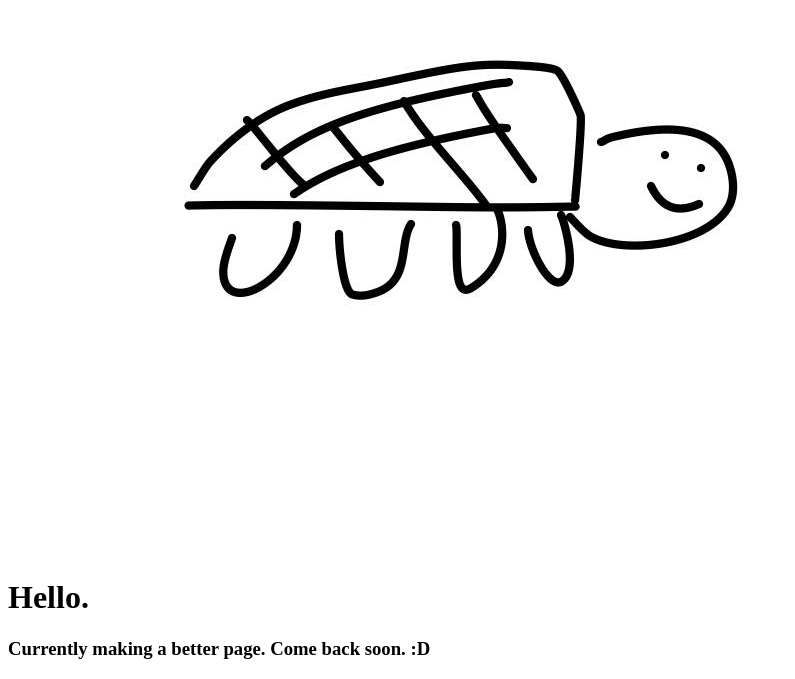
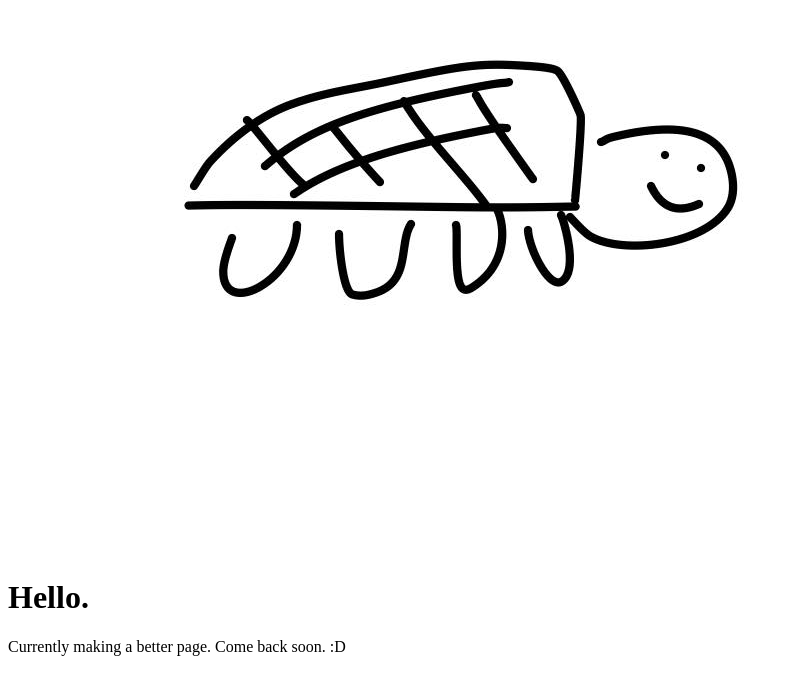
Before and after one commit to limlance99/limlance99.github.io, a plain HTML site: page index.html in a window 1280 px wide. Shown: the part 182-861 px from the top of the page, without its empty margins (0-795 px from the left). Drawn offline with Linux system fonts and the light colour scheme.

Commit message:
set it to under maintenance

```diff
--- a/index.html
+++ b/index.html
@@ -1,10 +1,11 @@
 <!DOCTYPE html>
 <html>
     <head>
+        <title>Lance Lim</title>
     </head>
     <body>
         <img src="Images/turtle.jpg">
         <h1>Hello.</h1>
-        <h3>Currently making a better page. Come back soon. :D</h3>
+        <p>Currently making a better page. Come back soon. :D</p>
     </body>
 </html>
```
